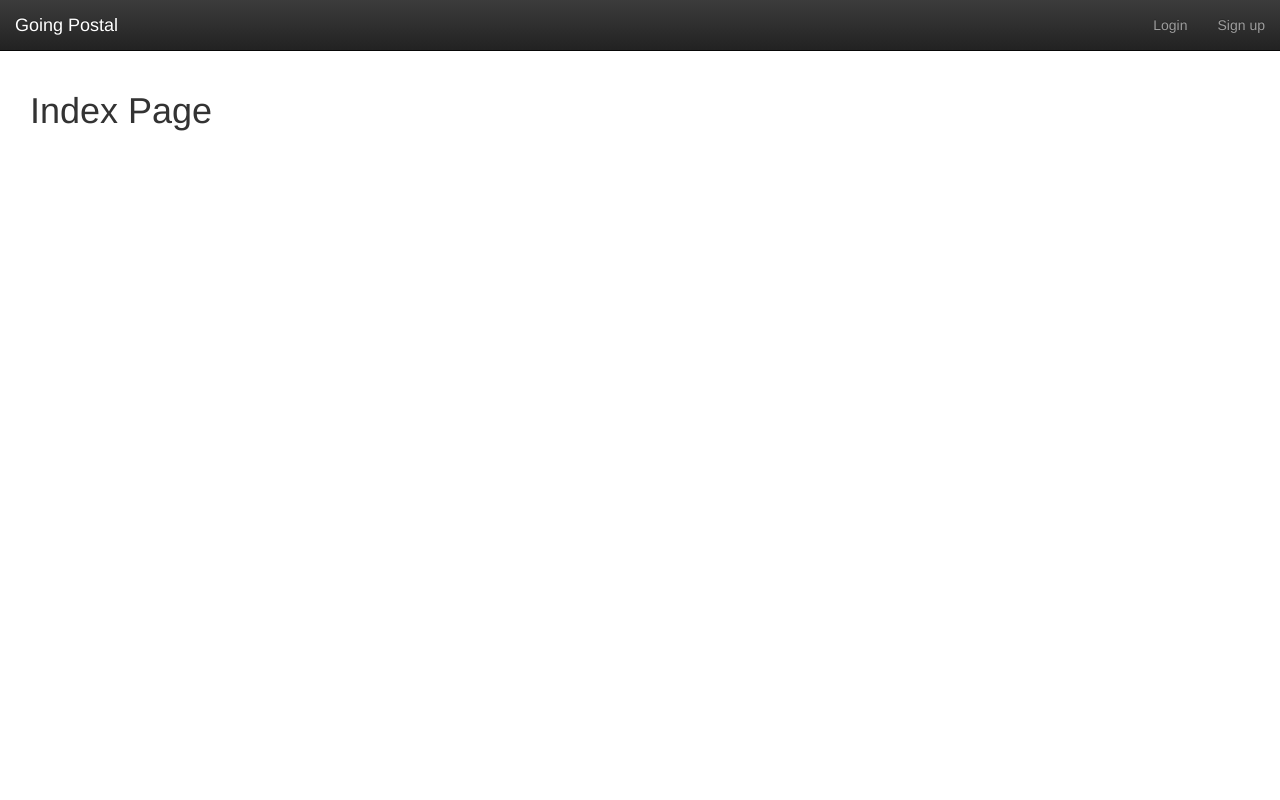
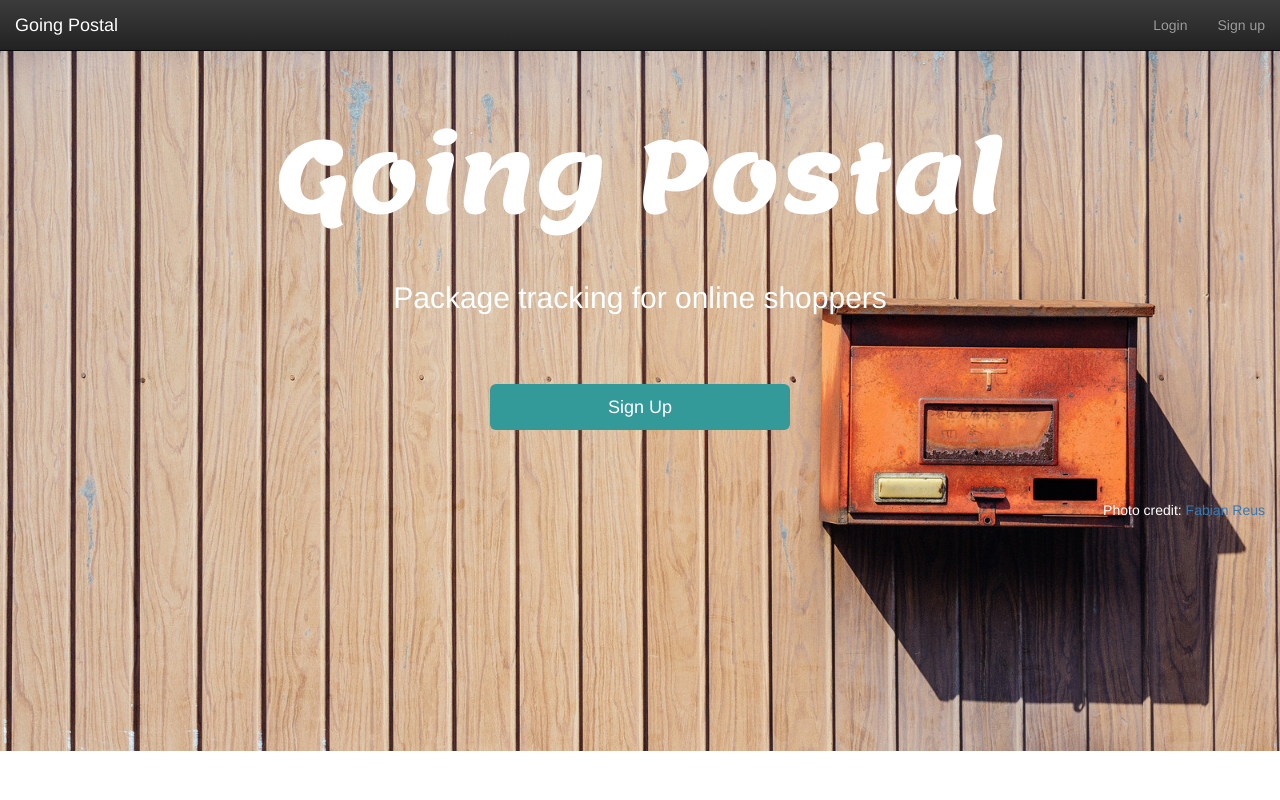
Before and after one commit to etothemanders/going-postal-django, a Django app: page / in a window 1280 px wide. Run offline with Django 3.2, Linux system fonts and the light colour scheme; some libraries are stand-ins or nearby versions.

Commit message:
[index] Styled the index page

```diff
--- /dev/null
+++ b/goingpostal_app/static/goingpostal_app/css/style.css
@@ -0,0 +1,66 @@
+.navbar {
+  margin-bottom: 0;
+}
+
+#content-container {
+  background-image: url("/static/goingpostal_app/img/mailbox.jpg");
+  background-repeat: no-repeat;
+  background-size: cover;
+  min-height: 700px;
+}
+
+.masthead h1,
+.masthead h2,
+.masthead a {
+  text-align: center;
+}
+
+
+.masthead h1 {
+  color: white;
+  font-family: Lemon, cursive;
+  font-size: 100px;
+  margin: 70px auto 50px auto;
+}
+
+@media (max-width: 767px) {
+  .masthead h1 {
+    font-size: 80px;
+  }
+}
+
+.masthead h2 {
+  color: white;
+  margin-bottom: 70px;
+}
+
+.masthead a {
+  background-color: #339999;
+  background-image: none;
+  color: white;
+  display: block;
+  margin: auto auto 70px auto;
+  text-shadow: none;
+  width: 300px;
+}
+
+.masthead a:hover,
+.masthead a:focus {
+  background-color: #009999;
+  background-image: none;
+  border-color: white;
+  color: white;
+}
+
+.mashead a:active,
+.masthead a.active {
+  background-color: #009999;
+  background-image: none;
+  box-shadow: inset 0 3px 5px rgba(0,0,0,.125);
+  color: white;
+}
+
+footer p {
+  color: white;
+  text-align: right;
+}
--- a/goingpostal_app/templates/goingpostal_app/index.html
+++ b/goingpostal_app/templates/goingpostal_app/index.html
@@ -1,10 +1,20 @@
 {% extends 'base.html' %}
-{% load i18n %}
+{% load i18n staticfiles %}
 
 {% block title %}Going Postal - Home{% endblock %}
 
 {% block content %}
-  <div class="container-fluid">
-    <h1>{% blocktrans %}Index Page{% endblocktrans %}</h1>
+  <div class="masthead">
+    <h1>{% blocktrans %}Going Postal{% endblocktrans %}</h1>
+    <h2>{% blocktrans %}Package tracking for online shoppers{% endblocktrans %}</h2>
+    <a href="/accounts/register" class="btn btn-lg btn-block">{% trans 'Sign Up' %}</a>
   </div>
+  <footer>
+    <p>Photo credit: <a href="http://bit.ly/1TgRdnc">Fabian Reus</a></p>
+  </footer>
 {% endblock %}
+
+{% block css %}
+  <link rel="stylesheet" type="text/css" href="{% static 'goingpostal_app/css/style.css' %}" />
+  <link rel="stylesheet" type="text/css" href="http://fonts.googleapis.com/css?family=Lemon">
+{% endblock %}
```
Also changed, not shown: goingpostal_app/static/goingpostal_app/img/mailbox.jpg (added).
